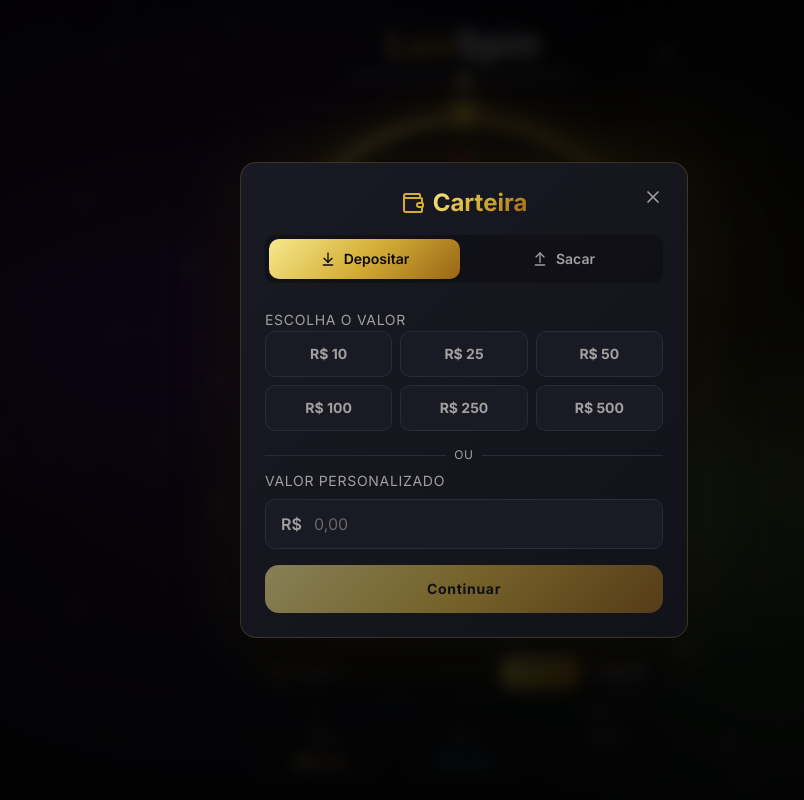
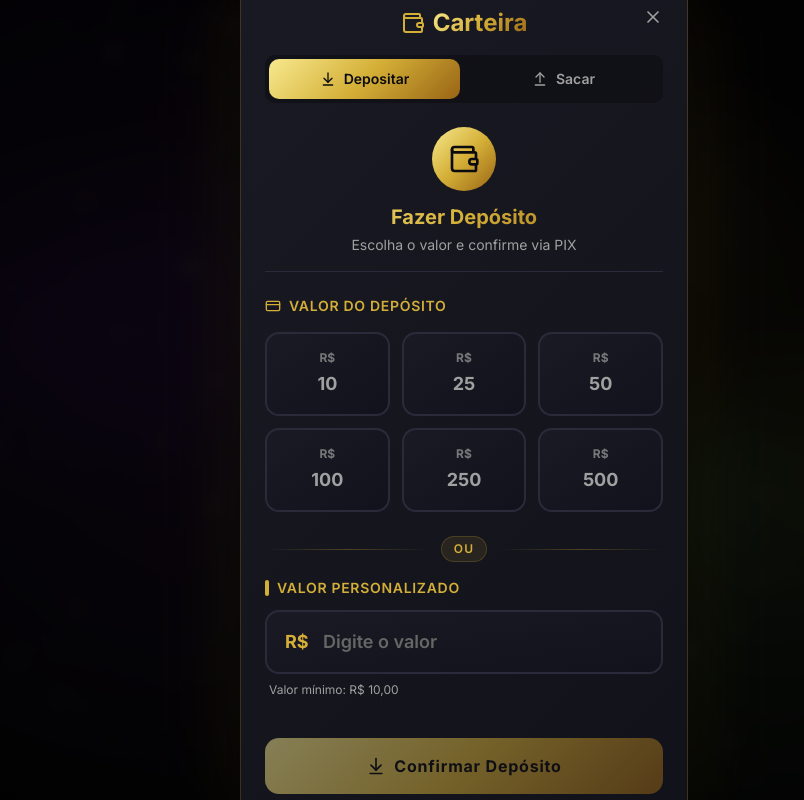
Before and after one commit to liiserguo-code/rolatamagicassas, a Next.js app: page / in a window 1280 px wide. Both pictures are taken after a click on the button "Depositar". Shown: the top 800 px of the page, without its empty margins (176-980 px from the left). Built offline with nearby package versions, Linux system fonts and the light colour scheme.

Commit message:
feat: enhance deposit tab design with visuals and organization

```diff
--- a/components/deposit-modal.tsx
+++ b/components/deposit-modal.tsx
@@ -220,11 +220,21 @@ export function DepositModal({ isOpen, onClose, onDepositComplete, currentBalanc
           <div className="space-y-4">
             {depositStatus === "selecting" && (
               <>
-                <div className="space-y-3">
-                  <label className="text-sm text-[#A0A0A0] uppercase tracking-wider">
-                    Escolha o valor
+                {/* Header with icon */}
+                <div className="text-center mb-6 pb-4 border-b border-[#2A2A3A]">
+                  <div className="inline-flex items-center justify-center w-16 h-16 rounded-full gold-gradient mb-3">
+                    <Wallet className="w-8 h-8 text-[#0B0B0F]" />
+                  </div>
+                  <h3 className="text-xl font-bold gold-text mb-1">Fazer Depósito</h3>
+                  <p className="text-sm text-[#A0A0A0]">Escolha o valor e confirme via PIX</p>
+                </div>
+
+                <div className="space-y-4">
+                  <label className="text-sm font-semibold text-[#D4AF37] uppercase tracking-wider flex items-center gap-2">
+                    <CreditCard className="w-4 h-4" />
+                    Valor do Depósito
                   </label>
-                  <div className="grid grid-cols-3 gap-2">
+                  <div className="grid grid-cols-3 gap-3">
                     {DEPOSIT_AMOUNTS.map((amount) => (
                       <button
                         key={amount}
@@ -232,35 +242,53 @@ export function DepositModal({ isOpen, onClose, onDepositComplete, currentBalanc
                           handleDepositSelect(amount)
                           setCustomAmount("")
                         }}
-                        className={`py-3 px-4 rounded-lg font-bold text-sm transition-all duration-300 ${
+                        className={`relative py-4 px-4 rounded-xl font-bold text-base transition-all duration-300 overflow-hidden group ${
                           selectedAmount === amount
-                            ? "gold-gradient text-[#0B0B0F] scale-105"
-                            : "bg-[#1A1A24] text-[#A0A0A0] hover:text-[#D4AF37] hover:bg-[#1A1A24]/80 border border-[#2A2A3A] hover:border-[#D4AF37]/30"
+                            ? "gold-gradient text-[#0B0B0F] scale-[1.03]"
+                            : "bg-gradient-to-br from-[#1A1A24] to-[#12121C] text-[#A0A0A0] hover:text-[#D4AF37] border-2 border-[#2A2A3A] hover:border-[#D4AF37]/50"
                         }`}
                         style={
                           selectedAmount === amount
-                            ? { boxShadow: "0 0 20px rgba(212, 175, 55, 0.4)" }
+                            ? { boxShadow: "0 0 25px rgba(212, 175, 55, 0.5), 0 4px 15px rgba(0, 0, 0, 0.3)" }
                             : {}
                         }
                       >
-                        R$ {amount}
+                        {/* Shine effect */}
+                        {selectedAmount === amount && (
+                          <div
+                            className="absolute inset-0 opacity-30"
+                            style={{
+                              background: 'linear-gradient(45deg, transparent 30%, rgba(255, 255, 255, 0.4) 50%, transparent 70%)',
+                              animation: 'shimmer 2s infinite',
+                            }}
+                          />
+                        )}
+                        <div className="relative z-10 flex flex-col items-center gap-1">
+                          <span className="text-xs opacity-70">R$</span>
+                          <span className="text-lg">{amount}</span>
+                        </div>
                       </button>
                     ))}
                   </div>
                 </div>
 
-                <div className="relative">
-                  <div className="flex items-center gap-2 mb-2">
-                    <div className="flex-1 h-px bg-[#2A2A3A]" />
-                    <span className="text-xs text-[#A0A0A0] uppercase tracking-wider">ou</span>
-                    <div className="flex-1 h-px bg-[#2A2A3A]" />
+                <div className="relative mt-6">
+                  <div className="flex items-center gap-3 mb-4">
+                    <div className="flex-1 h-px bg-gradient-to-r from-transparent via-[#D4AF37]/30 to-transparent" />
+                    <span className="text-xs font-semibold text-[#D4AF37] uppercase tracking-widest px-3 py-1 rounded-full bg-[#D4AF37]/10 border border-[#D4AF37]/20">
+                      ou
+                    </span>
+                    <div className="flex-1 h-px bg-gradient-to-r from-transparent via-[#D4AF37]/30 to-transparent" />
                   </div>
 
-                  <label className="text-sm text-[#A0A0A0] uppercase tracking-wider block mb-2">
-                    Valor personalizado
+                  <label className="text-sm font-semibold text-[#D4AF37] uppercase tracking-wider block mb-3 flex items-center gap-2">
+                    <div className="w-1 h-4 bg-[#D4AF37] rounded-full" />
+                    Valor Personalizado
                   </label>
+                  <div className="relative group">
+                    <div className="absolute inset-0 rounded-xl bg-gradient-to-r from-[#D4AF37]/20 to-[#9333EA]/20 opacity-0 group-focus-within:opacity-100 blur-lg transition-opacity duration-300" />
                     <div className="relative">
-                    <span className="absolute left-4 top-1/2 -translate-y-1/2 text-[#A0A0A0] font-semibold">
+                      <span className="absolute left-5 top-1/2 -translate-y-1/2 text-[#D4AF37] font-bold text-lg">
                         R$
                       </span>
                       <input
@@ -270,23 +298,60 @@ export function DepositModal({ isOpen, onClose, onDepositComplete, currentBalanc
                           setCustomAmount(e.target.value)
                           setSelectedAmount(null)
                         }}
-                      placeholder="0,00"
-                      className="w-full py-3 pl-12 pr-4 bg-[#1A1A24] border border-[#2A2A3A] rounded-lg text-[#F5F5F5] placeholder:text-[#666] focus:outline-none focus:border-[#D4AF37]/50 transition-colors"
+                        placeholder="Digite o valor"
+                        className="w-full py-4 pl-14 pr-5 bg-gradient-to-br from-[#1A1A24] to-[#12121C] border-2 border-[#2A2A3A] rounded-xl text-[#F5F5F5] text-lg font-semibold placeholder:text-[#666] focus:outline-none focus:border-[#D4AF37]/60 transition-all duration-300"
                         min="1"
                         step="0.01"
                       />
                     </div>
                   </div>
+                  <p className="text-xs text-[#A0A0A0] mt-2 ml-1">Valor mínimo: R$ 10,00</p>
+                </div>
+
+                {/* Summary card */}
+                {finalAmount > 0 && (
+                  <div className="glass-card rounded-xl p-4 border border-[#D4AF37]/20 bg-gradient-to-br from-[#D4AF37]/5 to-transparent">
+                    <div className="flex items-center justify-between">
+                      <span className="text-sm text-[#A0A0A0]">Valor a depositar:</span>
+                      <span className="text-2xl font-bold gold-text">R$ {finalAmount.toFixed(2)}</span>
+                    </div>
+                  </div>
+                )}
 
                 <button
                   onClick={handleConfirmDeposit}
                   disabled={finalAmount <= 0 || isLoading}
-                  className="w-full py-3.5 px-6 rounded-xl font-bold text-sm tracking-wider gold-gradient text-[#0B0B0F] disabled:opacity-50 disabled:cursor-not-allowed hover:scale-[1.02] transition-transform duration-300"
+                  className="relative w-full py-4 px-6 rounded-xl font-bold text-base tracking-wider gold-gradient text-[#0B0B0F] disabled:opacity-50 disabled:cursor-not-allowed hover:scale-[1.02] active:scale-[0.98] transition-all duration-300 overflow-hidden group mt-6"
                   style={{
-                    boxShadow: finalAmount > 0 ? "0 4px 20px rgba(212, 175, 55, 0.4)" : "none",
+                    boxShadow: finalAmount > 0 ? "0 8px 30px rgba(212, 175, 55, 0.5), 0 4px 15px rgba(0, 0, 0, 0.3)" : "none",
                   }}
                 >
-                  {isLoading ? "Processando..." : `Continuar ${finalAmount > 0 ? `• R$ ${finalAmount.toFixed(2)}` : ""}`}
+                  {/* Animated shine effect */}
+                  {!isLoading && finalAmount > 0 && (
+                    <div
+                      className="absolute inset-0 opacity-40"
+                      style={{
+                        background: 'linear-gradient(90deg, transparent 0%, rgba(255, 255, 255, 0.6) 50%, transparent 100%)',
+                        animation: 'shimmer 3s infinite',
+                      }}
+                    />
+                  )}
+                  <span className="relative z-10 flex items-center justify-center gap-2">
+                    {isLoading ? (
+                      <>
+                        <svg className="w-5 h-5 animate-spin" viewBox="0 0 24 24" fill="none">
+                          <circle className="opacity-25" cx="12" cy="12" r="10" stroke="currentColor" strokeWidth="4"/>
+                          <path className="opacity-75" fill="currentColor" d="M4 12a8 8 0 018-8V0C5.373 0 0 5.373 0 12h4zm2 5.291A7.962 7.962 0 014 12H0c0 3.042 1.135 5.824 3 7.938l3-2.647z"/>
+                        </svg>
+                        Processando...
+                      </>
+                    ) : (
+                      <>
+                        <ArrowDownToLine className="w-5 h-5" />
+                        Confirmar Depósito
+                      </>
+                    )}
+                  </span>
                 </button>
               </>
             )}
```
Lines whose indentation alone changed are shown as unchanged.
